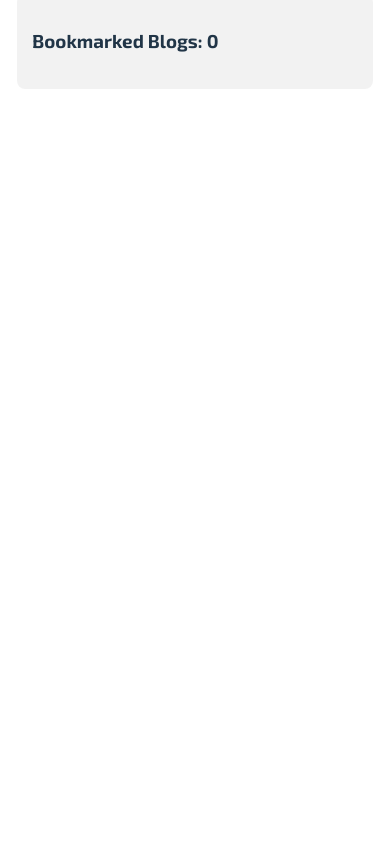
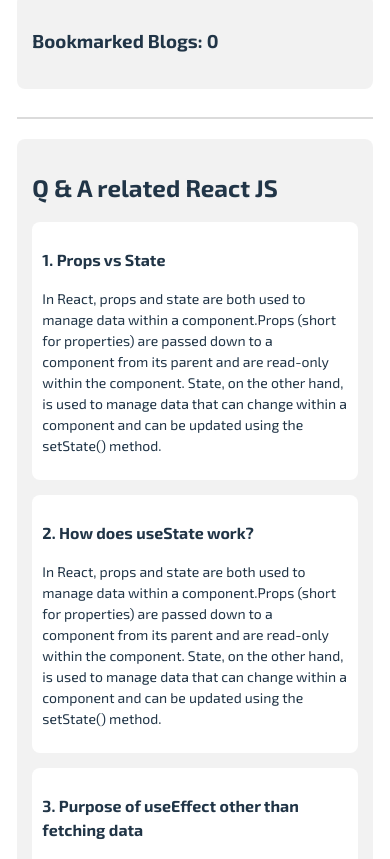
Before and after one commit to rayhan-mahmud029/code-cafe-chronicles, a React (Vite) app: page / in a window 390 px wide. Shown: the part 2345-3204 px from the top of the page. Before the commit the page ends 2462 px from the top, so only its background shows below. Built offline with nearby package versions, Linux system fonts and the light colour scheme.

Commit message:
qna section added

```diff
--- /dev/null
+++ b/public/qna.json
@@ -0,0 +1,24 @@
+{
+    "qna" : [
+        {
+            "index" : 1,
+            "question": "Props vs State",
+            "answer": "In React, props and state are both used to manage data within a component.Props (short for properties) are passed down to a component from its parent and are read-only within the component. State, on the other hand, is used to manage data that can change within a component and can be updated using the setState() method."
+        },
+        {
+            "index" : 2,
+            "question": "How does useState work?",
+            "answer": "In React, props and state are both used to manage data within a component.Props (short for properties) are passed down to a component from its parent and are read-only within the component. State, on the other hand, is used to manage data that can change within a component and can be updated using the setState() method."
+        },
+        {
+            "index" : 3,
+            "question": "Purpose of useEffect other than fetching data",
+            "answer": "In React, props and state are both used to manage data within a component.Props (short for properties) are passed down to a component from its parent and are read-only within the component. State, on the other hand, is used to manage data that can change within a component and can be updated using the setState() method."
+        },
+        {
+            "index" : 4,
+            "question": "How Does React work?",
+            "answer": "In React, props and state are both used to manage data within a component.Props (short for properties) are passed down to a component from its parent and are read-only within the component. State, on the other hand, is used to manage data that can change within a component and can be updated using the setState() method."
+        }
+    ]
+}
--- a/src/App.jsx
+++ b/src/App.jsx
@@ -4,6 +4,7 @@ import viteLogo from '/vite.svg'
 import './App.css'
 import Header from './components/Header/Header'
 import BlogContainer from './components/BlogContainer/BlogContainer'
+import QABlog from './components/QABlog/QABlog'
 
 
 function App() {
@@ -14,6 +15,8 @@ function App() {
       <Header></Header>
       <hr />
       <BlogContainer></BlogContainer>
+      <hr />
+      <QABlog></QABlog>
     </div>
   )
 }
--- /dev/null
+++ b/src/components/QABlog/QABlog.css
@@ -0,0 +1,34 @@
+.qa-div{
+    background-color: rgba(17, 17, 17, 0.05);
+    border-radius: 8px;
+    margin-top: 20px;
+    padding: 25px;
+}
+
+.question{
+    background-color: white;
+    padding: 15px;
+    border-radius: 8px;
+    margin: 15px 0;
+}
+
+
+
+@media  (max-width: 576px) {
+    .qa-div{
+      padding: 15px;
+    }
+    .question{
+        padding: 10px;
+    }
+    .qa-div h1{
+        font-size: 1.5rem;
+    }
+    .question h3{
+        font-size: 1rem;
+    }
+    .question p{
+        font-size: 14px;
+    }
+
+}
--- /dev/null
+++ b/src/components/QABlog/QABlog.jsx
@@ -0,0 +1,36 @@
+import React, { useEffect, useState } from 'react';
+import './QABlog.css'
+
+const QABlog = () => {
+    const [qnas, setQna] = useState([]);
+    useEffect( () => {
+        const loadQna = async () =>{
+            const resp = await fetch('qna.json')
+            const data = await resp.json()
+            setQna(data.qna)
+        }
+        loadQna()
+        }, [])
+
+    return (
+        <div>
+            <div className='qa-div'>
+            <h1>Q & A related React JS</h1>
+                <div>
+                    {qnas.map(qna => <Qna qna= {qna} key={qna.index}></Qna>)}
+                </div>
+            </div>
+        </div>
+    );
+};
+
+const Qna = ({qna}) =>{
+    return (
+        <div className="question">
+            <h3>{qna.index}. {qna.question}</h3>
+            <p>{qna.answer}</p>
+        </div>
+    );
+}
+
+export default QABlog;
```
